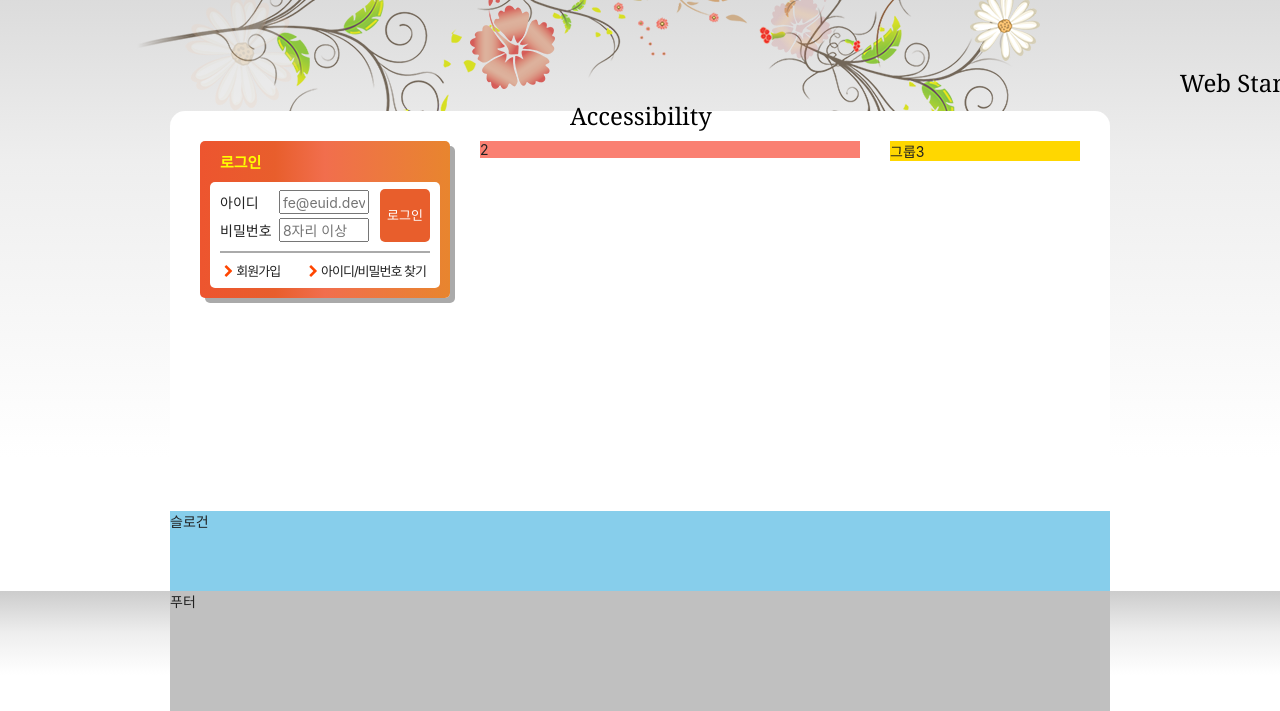
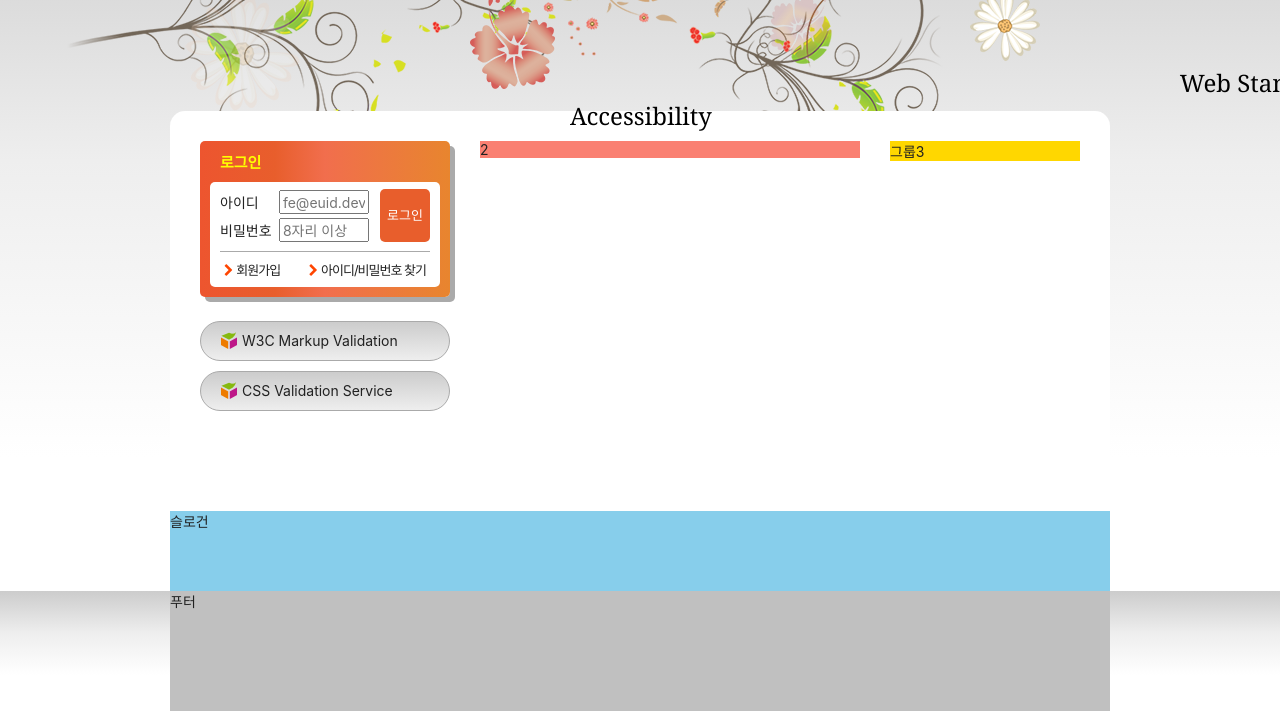
Before and after one commit to PracticeKJY/test2, a plain HTML site: page index.html in a window 1280 px wide. Shown: the part 136-847 px from the top of the page. Drawn offline with Linux system fonts and the light colour scheme; a web font is replaced by a local one.

Commit message:
validation section 작업

```diff
--- a/index.html
+++ b/index.html
@@ -131,9 +131,7 @@
       </li>
     </ul>
   <!-- 메인메뉴를 안보이게 할려면 ally-hidden class를 지정. -->
-
-
-
+  </nav>
 </header>
   <div class="visual">
     <div class="visual-text">
@@ -167,6 +165,17 @@
             </li>
             </ul>
           </section>
+          <section class="validation">
+            <h2 class="a11y-hidden">유효성 검사 배너</h2>
+            <ul class="validation-list">
+              <li>
+                <a href="https://validator.w3.org/" title="마크업 유효성 검사 사이트로 이동(새창)" target="_blank" rel="noopener noreferrer">W3C Markup Validation</a>
+              </li>
+              <li>
+                <a href="https://jigsaw.w3.org/css-validator/" title="CSS 유효성 검사 사이트로 이동(새창)" target="_blank" rel="noopener noreferrer">CSS Validation Service</a>
+              </li>
+            </ul>
+          </section>
       </div>
       <div class="group group2">2</div>
     <div class="group group3">그룹3</div>
--- a/styles/style.css
+++ b/styles/style.css
@@ -50,7 +50,7 @@ body {
            내가 뭔가 빠뜨리고있는게 있는가? */
   /* background-position = 좌표이동을 시켜주는친구 */
   /* repeat = 반복되는 방향을 바꿔주는 친구 */
-  background: url(./images/bg_flower.png) no-repeat 100px 0,
+  background: url(./images/bg_flower.png) no-repeat 30px 0,
     yellow linear-gradient(to bottom, #ccc 0%, #eee 35%, #fff 70%, #fff 100%) repeat 0 0;
   /* 단축명령어로 수정한 것. */
   }
@@ -380,7 +380,7 @@ body {
 
 .login-form fieldset{
   position:relative;
-  border-bottom: 2px solid #aaa;
+  border-bottom: 1px solid #aaa;
   padding-bottom: 5px;
 }
 
@@ -420,7 +420,7 @@ body {
 
 }
 .sign a{
-  display:inline-block;
+  display:block;
   font-size:13px;
   padding: 4px;
   letter-spacing :-1px;
@@ -435,6 +435,36 @@ body {
   color:red;
 }
 
+.validation-list{
+  margin-top:24px;
+
+}
+
+.validation-list li{
+
+  margin-top: 10px;
+  background:
+  no-repeat 20px 10px, linear-gradient(to bottom, #ccc, #eee);
+  border: 1px solid #aaa;
+  border-radius: 20px;
+  padding: 10px 10px 8px 15px;
+
+}
+
+.validation-list a{
+  display:block;
+}
+
+
+.validation a::before{
+  content: url(./images/validation_icon.png);
+  vertical-align: middle;
+  margin: 0 5px;
+}
+
+.validation-list a:hover, .vaildation-list a:focus{
+  color:red;
+}
 
 .group2 {
   background-color: salmon;
```
